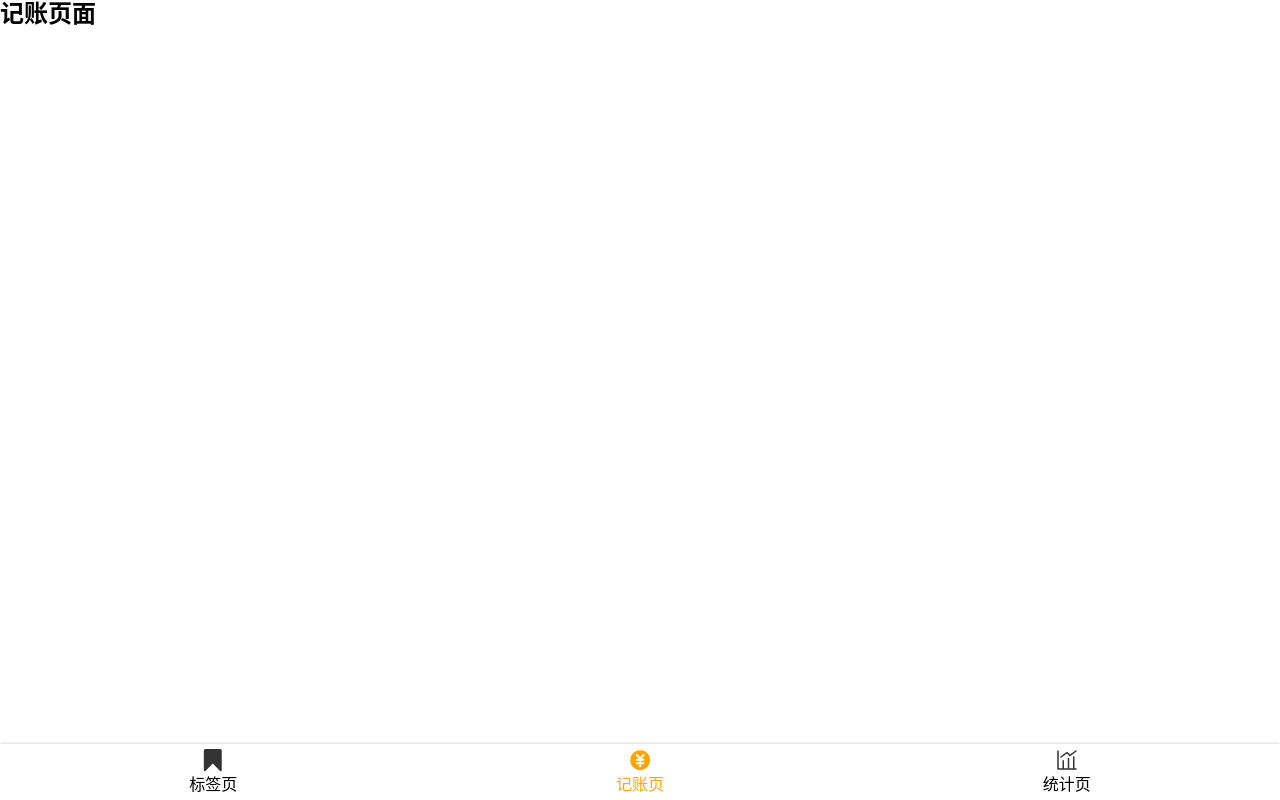
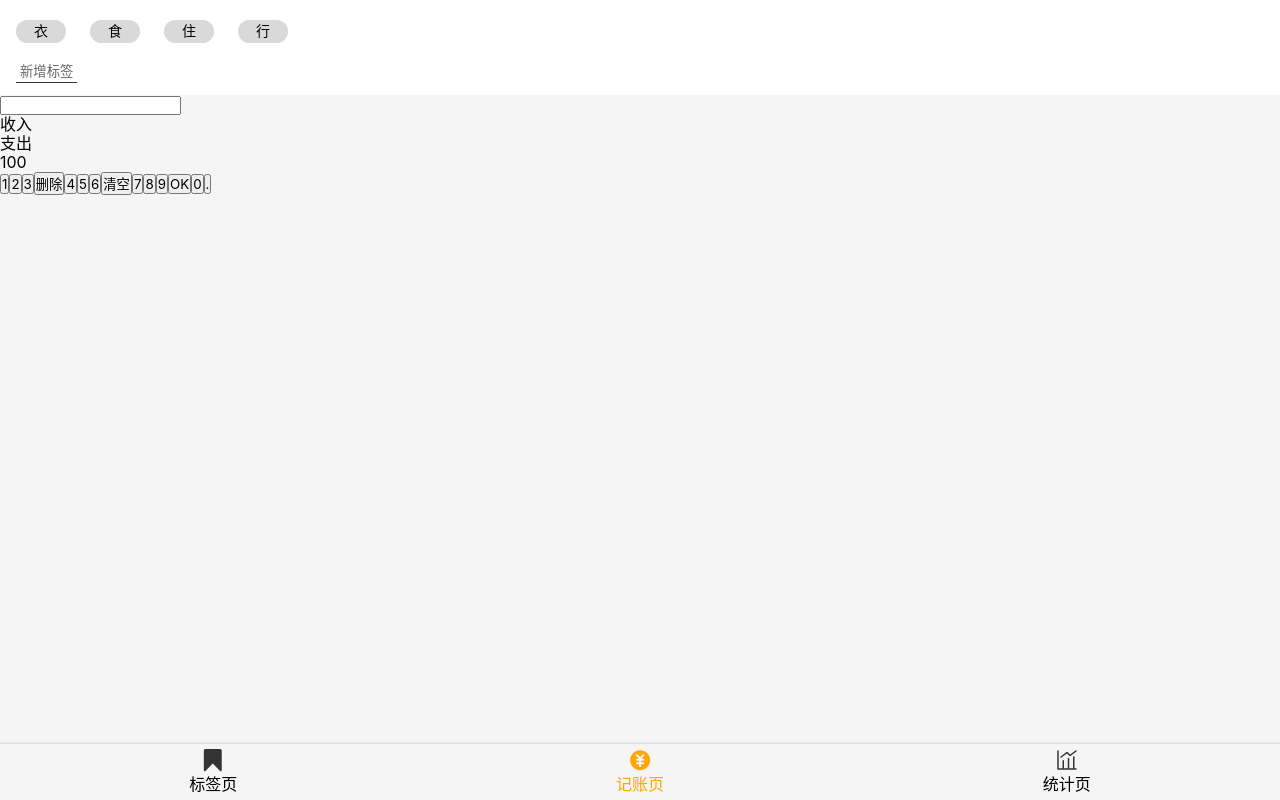
Before and after one commit to Yinjtcflm/money-r-yuanma, a React app: page /#/money in a window 1280 px wide. Built offline with nearby package versions, Linux system fonts and the light colour scheme.

Commit message:
记账页面tags UI完成

```diff
--- a/src/App.tsx
+++ b/src/App.tsx
@@ -1,10 +1,18 @@
-import { HashRouter as Router, Redirect ,Route,Switch} from 'react-router-dom';
-import Money from 'views/Money';
-import NoMatch from 'views/NoMatch';
-import Statistics from 'views/Statistics';
-import Tags from 'views/Tags';
+import {
+  HashRouter as Router,
+  Redirect,
+  Route,
+  Switch,
+} from "react-router-dom";
+import Money from "views/Money";
+import NoMatch from "views/NoMatch";
+import Statistics from "views/Statistics";
+import Tags from "views/Tags";
+import styled from "styled-components";
 
-
+const AppWrapper = styled.div`
+  color: #333;
+`;
 
 function App() {
   return (
@@ -19,7 +27,7 @@ function App() {
         <Route path="/statistics">
           <Statistics />
         </Route>
-          <Redirect exact from='/' to='/money'></Redirect>
+        <Redirect exact from="/" to="/money"></Redirect>
         <Route path="*">
           <NoMatch />
         </Route>
--- a/src/index.scss
+++ b/src/index.scss
@@ -12,6 +12,10 @@ body{
     font-family: $font-hei;
     font-size: 16px;
     line-height: 1.2;
+    background: #f5f5f5;
+}
+button{
+    font-family: inherit;
 }
 .icon{
     width: 1em;
--- a/src/views/Money.tsx
+++ b/src/views/Money.tsx
@@ -1,11 +1,77 @@
 import Layout from "components/Layout";
+import styled from "styled-components";
 
-function Money(){
-    return (
-      <Layout>
-      <h2>记账页面</h2>
-      </Layout>
-    )
+const TagsSection = styled.section`
+  background: #ffffff;
+  padding: 12px 16px;
+  > ol {
+    margin: 0 -12px;
+    > li {
+      background: #d9d9d9;
+      border-radius: 18px;
+      display: inline-block;
+      padding: 3px 18px;
+      font-size: 14px;
+      margin: 8px 12px;
+    }
   }
+  > button {
+    border: none;
+    background: none;
+    padding: 2px 4px;
+    border-bottom: 1px solid #333;
+    color: #666;
+    margin-top: 8px;
+  }
+`;
+const NotesSection = styled.section``;
+const CategorySection = styled.section``;
+const NumberPadSection = styled.section``;
 
-export default Money
+function Money() {
+  return (
+    <Layout>
+      <TagsSection>
+        <ol>
+          <li>衣</li>
+          <li>食</li>
+          <li>住</li>
+          <li>行</li>
+        </ol>
+        <button>新增标签</button>
+      </TagsSection>
+      <NotesSection>
+        <label>
+          <span>
+            <input type="text" />
+          </span>
+        </label>
+      </NotesSection>
+      <CategorySection>
+        <ul>
+          <li>收入</li>
+          <li>支出</li>
+        </ul>
+      </CategorySection>
+      <NumberPadSection>
+        <div>100</div>
+        <button>1</button>
+        <button>2</button>
+        <button>3</button>
+        <button>删除</button>
+        <button>4</button>
+        <button>5</button>
+        <button>6</button>
+        <button>清空</button>
+        <button>7</button>
+        <button>8</button>
+        <button>9</button>
+        <button>OK</button>
+        <button>0</button>
+        <button>.</button>
+      </NumberPadSection>
+    </Layout>
+  );
+}
+
+export default Money;
```
Lines whose indentation alone changed are shown as unchanged.
